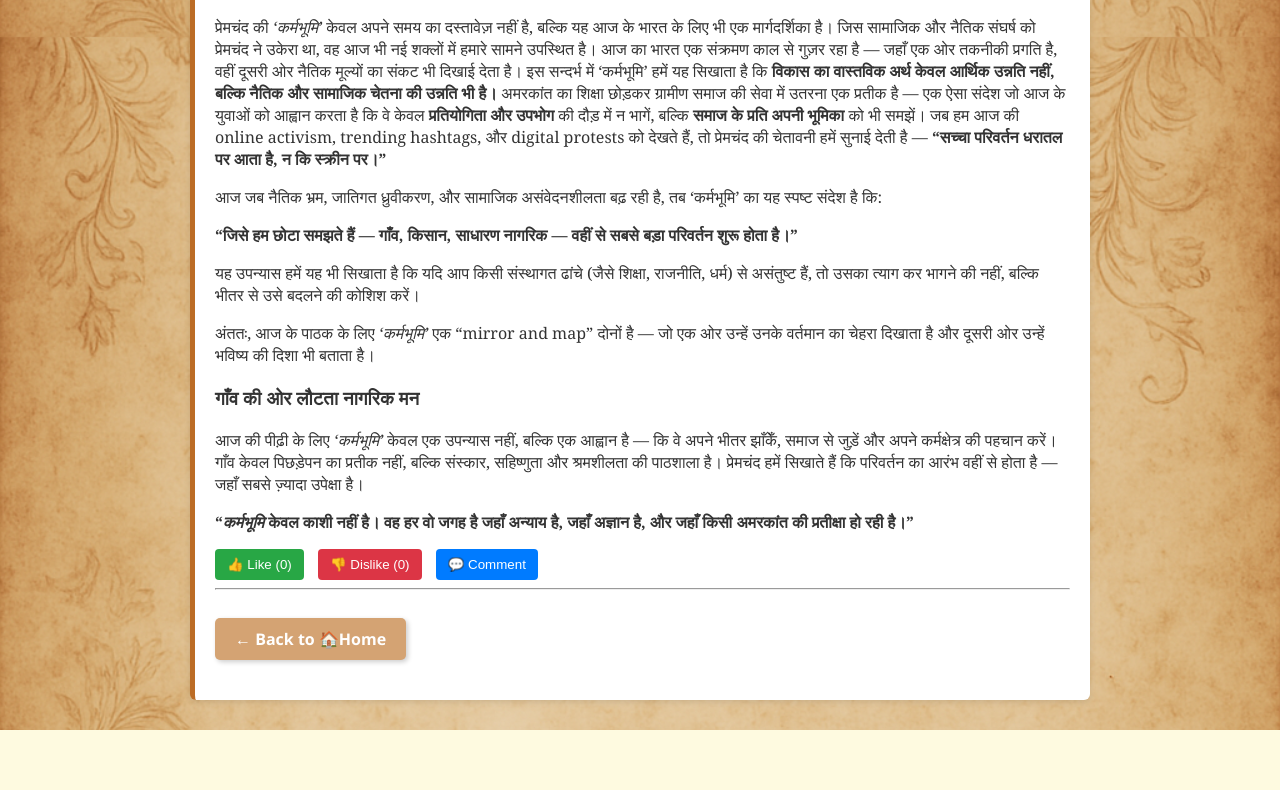
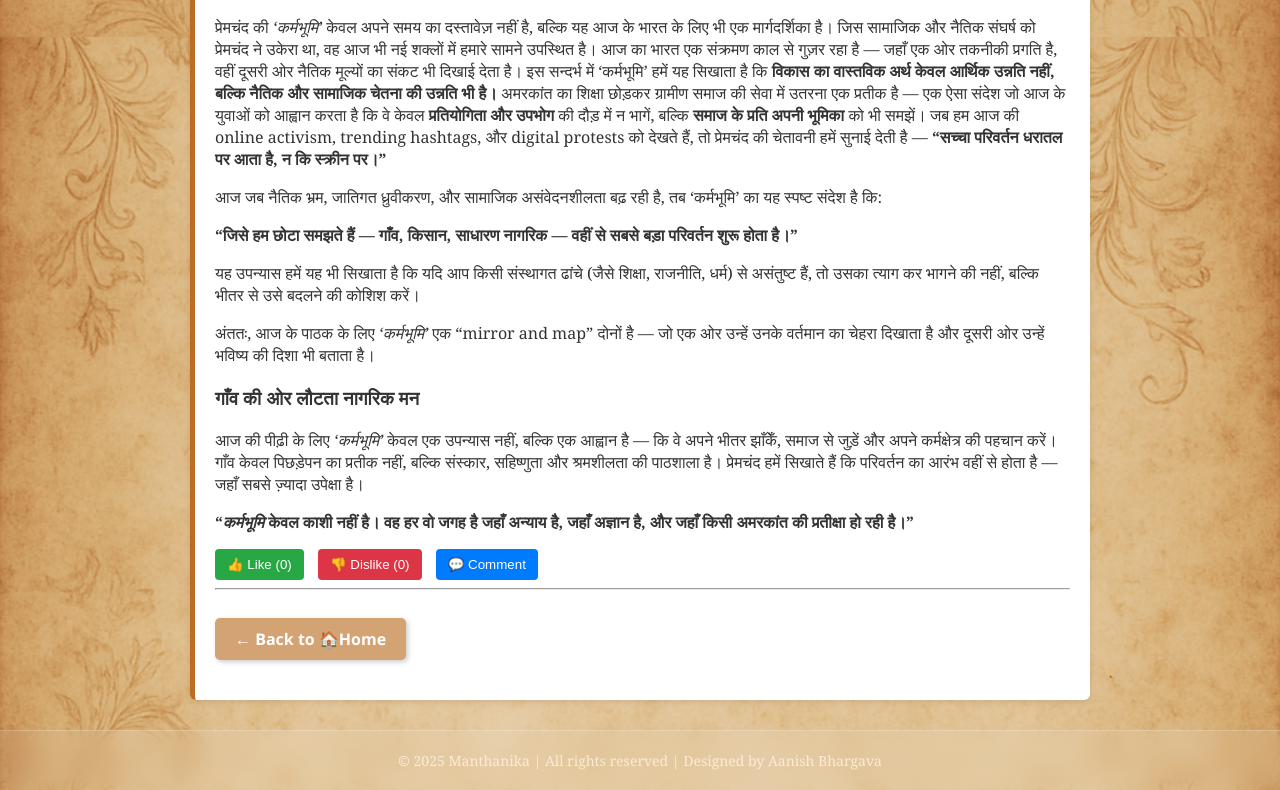
Before and after one commit to manthanika/Sahitya_Manthan_Blog, a plain HTML site: page blog1.html in a window 1280 px wide. Shown: the part 1243-2033 px from the top of the page. Before the commit the page ends 1973 px from the top, so only its background shows below. Drawn offline with Linux system fonts and the light colour scheme.

Commit message:
blog1.html

```diff
--- a/blog1.html
+++ b/blog1.html
@@ -101,5 +101,8 @@
 <a href="index.html" class="back-button">← Back to 🏠Home</a>
   </div>
   </div>
+  <footer class="blog-footer">
+    &copy; 2025 Manthanika | All rights reserved | Designed by Aanish Bhargava
+  </footer>
 </body>
 </html>
```
